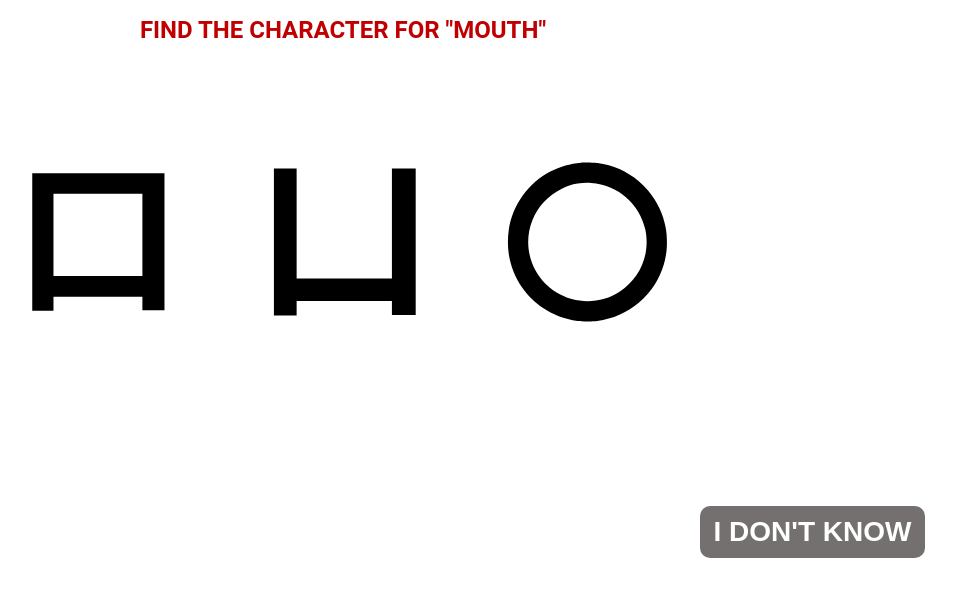
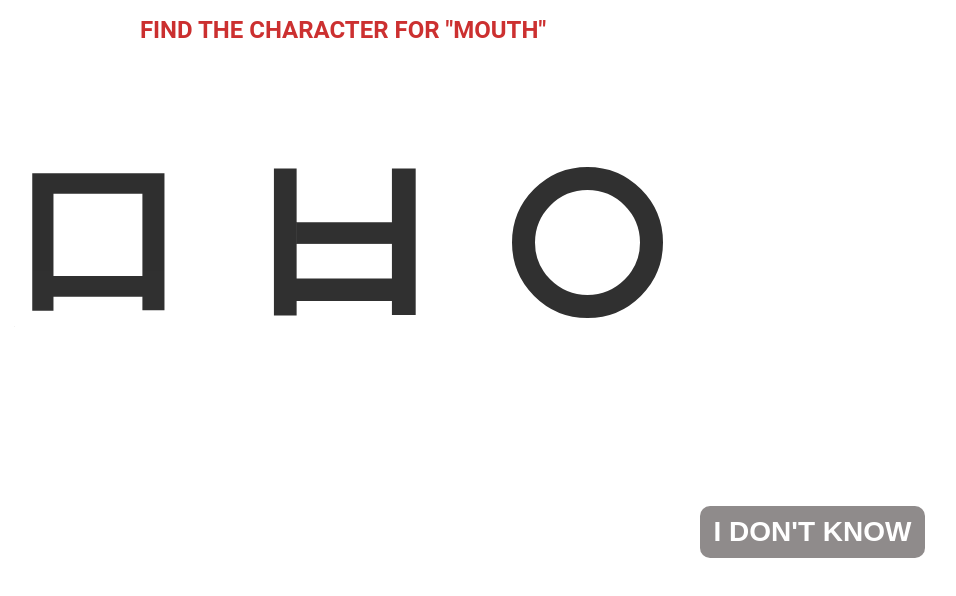
Before and after one commit to rareramos/ChinesePod-Vue, a Vue app: page /test in a window 1280 px wide. Both pictures are taken after a click on the element 396 px from the left and 242 px from the top of the page. Shown: the top 596 px of the page, without its empty margins (297-1253 px from the left). Built offline with nearby package versions, Linux system fonts and the light colour scheme.

Commit message:
Update second word variants and fix issues

```diff
--- a/src/components/QuestionCard.vue
+++ b/src/components/QuestionCard.vue
@@ -9,18 +9,18 @@
       <div
         v-for="variant in 3"
         :key="variant"
-        @click="chooseVariant(variant)">
+        @click="chooseVariant(variant - 1)">
         <component
           :is="getVariantComponentName(word, variant)"
-          :error="error" />
+          :error="error[variant - 1]" />
       </div>
     </div>
     <div
       :class="$style.error">
       <transition name="fade" mode="out-in">
         <div
-          v-if="error">
-            {{ details.descriptions[selected - 1] }}
+          v-if="error[selected]">
+            {{ details.descriptions[selected] }}
         </div>
       </transition>
     </div>
@@ -64,7 +64,11 @@ export default {
   data() {
     return {
       selected: -1,
-      error: false,
+      error: [
+        false,
+        false,
+        false,
+      ]
     };
   },
 
@@ -74,6 +78,18 @@ export default {
     },
   },
 
+  mounted() {
+    console.log('mounted');
+  },
+
+  created() {
+    console.log('created');
+  },
+
+  // mounted() {
+  //   Object.assign(this.$data, this.$options.data());
+  // },
+
   methods: {
     nextQuestion() {
       this.$emit('next');
@@ -81,13 +97,13 @@ export default {
 
     chooseVariant(variant) {
       this.selected = variant;
-      this.error = false;
+      this.$set(this.error, variant, false);
 
-      if (this.details.correct === variant - 1) {
+      if (this.details.correct === variant) {
         this.$emit('correct-answer');
         this.nextQuestion();
       } else {
-        this.error = true;
+        this.$set(this.error, variant, true);
       }
     },
 
--- a/src/components/words/mouth/variant2.vue
+++ b/src/components/words/mouth/variant2.vue
@@ -11,6 +11,10 @@
         <path d="m750,4005l0,-3465l535,0l535,0l0,345l0,345l2245,0l2245,0l0,-335l0,-335l560,0l560,0l0,3455l0,3455l-560,
         0l-560,0l0,-2595l0,-2595l-2245,0l-2245,0l0,2595l0,2595l-535,0l-535,0l0,-3465z" id="svg_2"></path>
       </g>
+      <template v-if="!error">
+        <rect fill="#000000" stroke-width="1.5" x="179.911775" y="308" width="452.941186" height="101.176474"
+              id="svg_3" stroke="#000"></rect>
+      </template>
       <transition name="slide">
         <template v-if="error">
           <rect fill="#000000" stroke-width="1.5" x="179.911775" y="55" width="452.941186" height="101.176474"
--- a/src/components/words/mouth/variant3.vue
+++ b/src/components/words/mouth/variant3.vue
@@ -1,20 +1,34 @@
 <template>
-  <svg version="1.0" xmlns="http://www.w3.org/2000/svg" viewBox="0 0 801.000000 801.000000"
-       preserveAspectRatio="xMidYMid meet">
-    <g transform="translate(0.000000,801.000000) scale(0.100000,-0.100000)"
-       fill="#000000" stroke="none">
-      <path d="M3725 7744 c-533 -53 -953 -172 -1400 -397 -1077 -542 -1842 -1608
-        -2010 -2802 -49 -349 -49 -731 0 -1080 80 -565 303 -1132 633 -1605 242 -347
-        585 -690 932 -932 496 -345 1061 -562 1680 -645 194 -26 737 -26 930 0 741 99
-        1387 382 1955 856 116 96 350 330 446 446 493 591 786 1280 863 2033 33 320
-        17 751 -40 1062 -119 648 -393 1230 -823 1745 -96 116 -330 350 -446 446 -565
-        471 -1212 755 -1945 855 -119 16 -666 29 -775 18z m475 -954 c1262 -86 2298
-        -985 2558 -2220 75 -353 75 -782 1 -1129 -157 -734 -577 -1352 -1204 -1768
-        -659 -438 -1499 -571 -2266 -359 -183 50 -302 96 -494 191 -282 138 -512 302
-        -736 525 -793 789 -1040 1969 -627 3005 254 638 743 1165 1363 1470 267 132
-        484 203 765 251 230 39 416 49 640 34z"></path>
-    </g>
-  </svg>
+  <div :class="$style.element">
+    <template v-if="!error">
+      <div :class="[$style.symbol, $style.symbolCircle]"></div>
+    </template>
+    <transition name="square">
+      <template v-if="error">
+        <div :class="$style.symbol"></div>
+      </template>
+    </transition>
+    <transition name="fade">
+      <template v-if="error">
+        <div :class="$style.lt"></div>
+      </template>
+    </transition>
+    <transition name="fade">
+      <template v-if="error">
+        <div :class="$style.lb"></div>
+      </template>
+    </transition>
+    <transition name="fade">
+      <template v-if="error">
+        <div :class="$style.rt"></div>
+      </template>
+    </transition>
+    <transition name="fade">
+      <template v-if="error">
+        <div :class="$style.rb"></div>
+      </template>
+    </transition>
+  </div>
 </template>
 
 <script>
@@ -30,5 +44,70 @@
   };
 </script>
 
+<style>
+.square-enter-active {
+  animation: square-transform 2.5s;
+}
+
+@keyframes square-transform {
+  0% {
+    border-radius: 100%;
+  }
+  50% {}
+  100% {
+    transform: scale(1);
+  }
+}
+</style>
+
 <style lang="scss" module>
+  .element {
+    position: relative;
+    padding: 25px;
+
+    .lt, .lb, .rt, .rb {
+      position: absolute;
+      width: 65px;
+      height: 65px;
+      border-radius: 50px;
+      background: rgba(254, 252, 158, 0.7);
+
+    }
+
+    .lt {
+      top: 5%;
+      left: 5%;
+    }
+
+    .lb {
+      top: 64%;
+      left: 5%;
+    }
+
+    .rt {
+      top: 5%;
+      left: 64%;
+    }
+
+    .rb {
+      top: 64%;
+      left: 64%;
+    }
+
+    .symbol {
+      height: 105px;
+      width: 105px;
+      margin: 0 auto;
+      border: 23px black solid;
+      animation-duration: 1.5s;
+      animation-timing-function: ease-out;
+      animation-direction: alternate;
+      animation-fill-mode: none;
+      animation-play-state: running;
+    }
+
+    .symbolCircle {
+      border-radius: 100%;
+    }
+  }
 </style>
--- a/src/views/Test.vue
+++ b/src/views/Test.vue
@@ -1,10 +1,13 @@
 <template>
   <div
     :class="$style.test">
-    <question-card
-      :details="currentQuestion"
-      @correct-answer="addCorrectAnswer"
-      @next="goToNextQuestion" />
+    <transition name="fade">
+      <question-card
+        v-if="isQuestionShown"
+        :details="currentQuestion"
+        @correct-answer="addCorrectAnswer"
+        @next="goToNextQuestion" />
+    </transition>
   </div>
 </template>
 
@@ -24,6 +27,7 @@ export default {
     return {
       current: 0,
       correctAnswers: 0,
+      isQuestionShown: true,
     };
   },
 
@@ -44,7 +48,11 @@ export default {
   methods: {
     async goToNextQuestion() {
       if (this.current < this.words.length - 1) {
-        this.current += 1;
+        this.isQuestionShown = false;
+        setTimeout(() => {
+          this.current += 1;
+          this.isQuestionShown = true;
+        }, 1500);
       } else {
         await this.$router.push({ path: 'results', query: { answers: this.correctAnswers } });
       }
```
